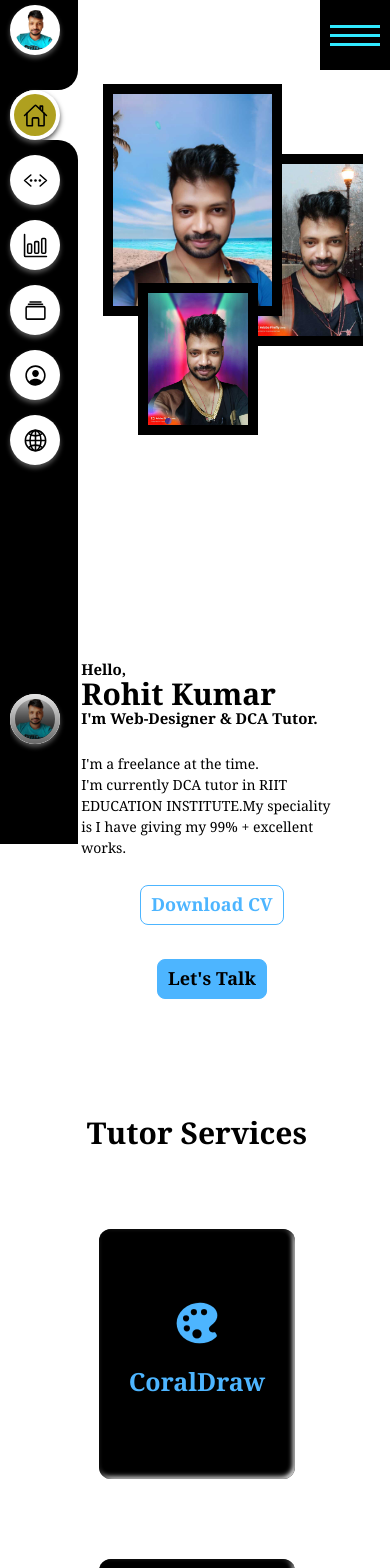
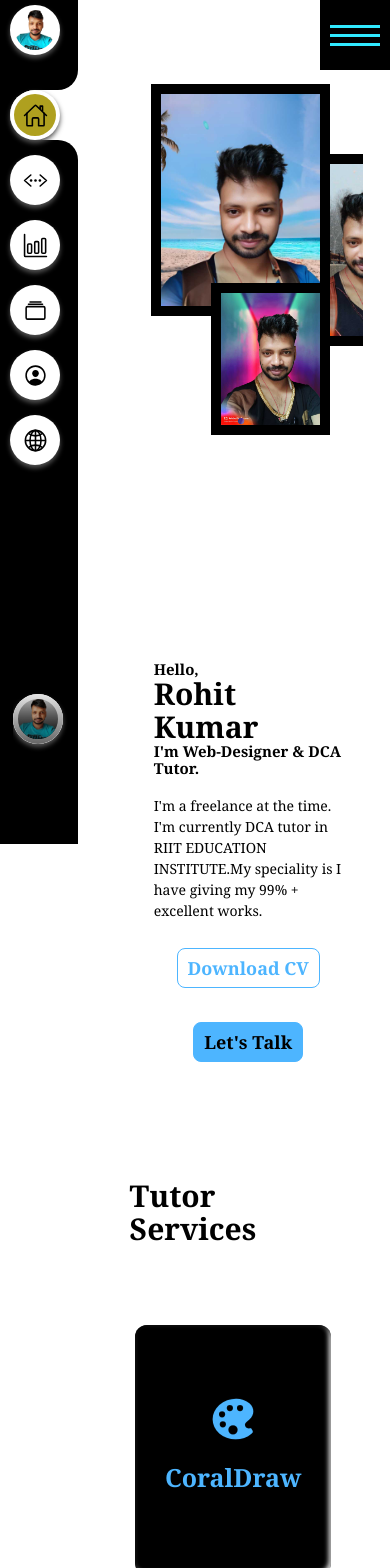
Before and after one commit to Singh8700/Theme2, a React (Vite) app: page /#/ in a window 390 px wide. Shown: the top 1568 px of the page. Built offline with nearby package versions, Linux system fonts and the light colour scheme.

Commit message:
first-commit

```diff
--- a/src/components/error/Error.tsx
+++ b/src/components/error/Error.tsx
@@ -6,7 +6,7 @@ const ErrorPage = () => {
   min-height:80vh;
   display:flex;
   justify-content: center;
-  margin-left:30%;
+  margin:auto;
   align-items: centre;
   .container {
     padding: 15rem 4rem;
--- a/src/components/home/home.css
+++ b/src/components/home/home.css
@@ -21,13 +21,13 @@
   }
   .textSection {
     margin-top: 20vh;
-    font-size: 2rem;
+    font-size: 3em;
     padding-left: 5rem;
   }
 }
 
 @media (max-width: 480px) {
   .textSection {
-    font-size: 1.8rem;
+    font-size: 2em;
   }
 }
--- a/src/components/home/home.scss
+++ b/src/components/home/home.scss
@@ -20,12 +20,12 @@
   }
   .textSection{
     margin-top: 20vh;
-    font-size: 2rem;
+    font-size: 3em;
     padding-left: 5rem;
   }
 }
 @media (max-width:480px){
   .textSection{
-    font-size: 1.8rem;
+    font-size: 2em;
   }
 }
--- a/src/components/imgGallery/imgGallery.css
+++ b/src/components/imgGallery/imgGallery.css
@@ -21,7 +21,7 @@
 .imgGallery .imgs.imgOne {
   width: 300em;
   top: 350em;
-  left: 120em;
+  left: 80em;
   z-index: 1;
 }
 
@@ -34,5 +34,5 @@
 .imgGallery .imgs.imgThr {
   top: 400em;
   width: 250em;
-  left: 350em;
+  left: 300em;
 }
--- a/src/components/imgGallery/imgGallery.scss
+++ b/src/components/imgGallery/imgGallery.scss
@@ -18,7 +18,7 @@
   .imgs.imgOne{
     width:300em;
     top:350em;
-    left:120em;
+    left:80em;
     z-index: 1;
   }
   .imgs.imgSec{
@@ -29,7 +29,6 @@
   .imgs.imgThr{
     top:400em;
     width:250em;
-    left:350em;
-
+    left:300em;
   }
 }
--- a/src/components/nav/nav.css
+++ b/src/components/nav/nav.css
@@ -179,7 +179,7 @@
   padding: 5em 0rem;
   bottom: 0;
   margin-bottom: 2rem;
-  left: 0em;
+  left: 5em;
   overflow: hidden;
 }
 
--- a/src/components/nav/nav.scss
+++ b/src/components/nav/nav.scss
@@ -162,7 +162,7 @@
     padding: 5em 0rem;
     bottom: 0;
     margin-bottom: 2rem;
-    left:0em;
+    left:5em;
     overflow: hidden;
     img{
       width:50px;
--- a/src/components/projects/Project.tsx
+++ b/src/components/projects/Project.tsx
@@ -40,12 +40,12 @@ const Projects=()=>{
     <Wrapper className="container">
     <h3>Let's See</h3>
     <h2>Our Projects</h2>
-    <div className="container">
+
     <HeroSection myData={projectApi}/>
     <HeroSection myData={posterApi}/>
     <HeroSection myData={logoApi}/>
     <HeroSection myData={designApi}/>
-    </div>
+
     </Wrapper>
     )
 }
--- a/src/index.css
+++ b/src/index.css
@@ -61,7 +61,7 @@ h1,h2,h3{
   font-family: Georgia;
 }
 h1 {
-  font-size: 3rem;
+  font-size: 4rem;
   line-height: 1.1;
 }
 h2{
@@ -211,6 +211,12 @@ section > h2{
     width:20vw;
     max-height:100vh;
     }
+    .container{
+      padding-left:20% ;
+    }
+    h1{
+      font-size: 3rem;
+    }
   .col{
     columns:2;
   }
```
